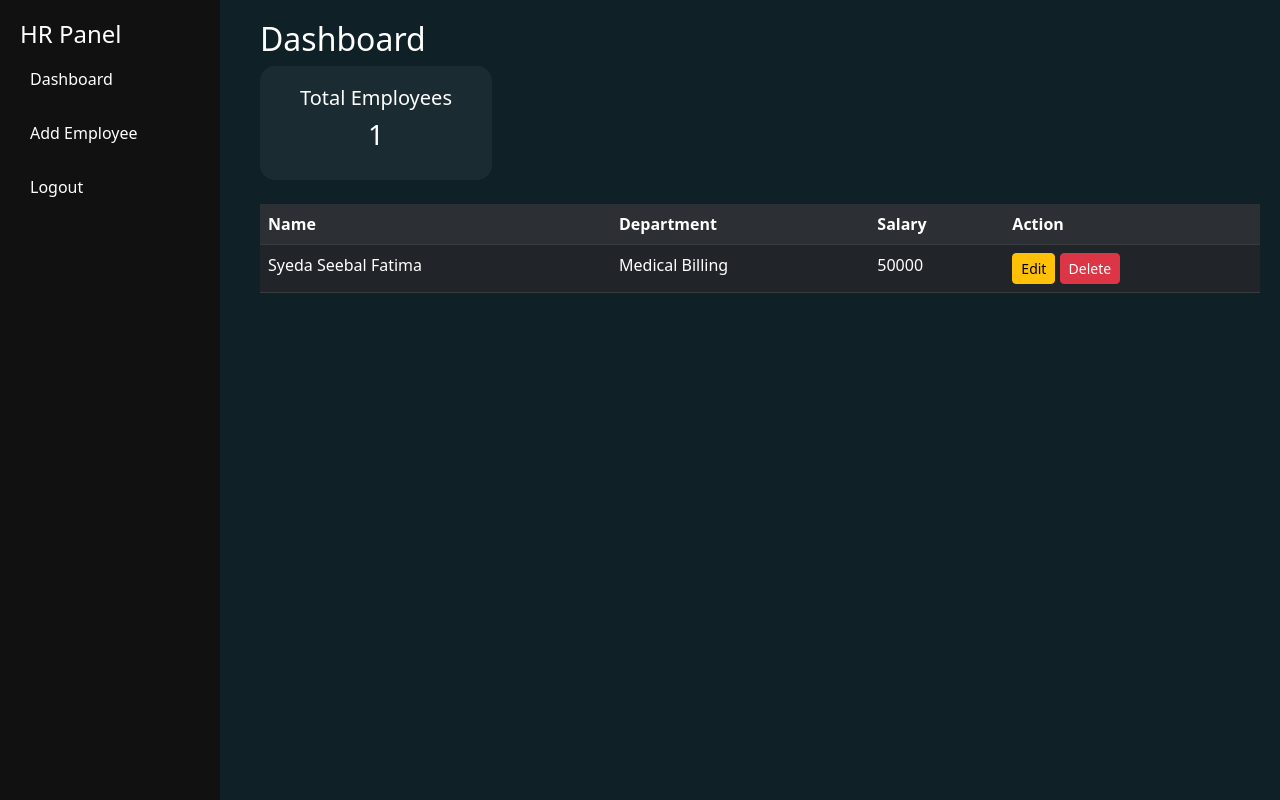
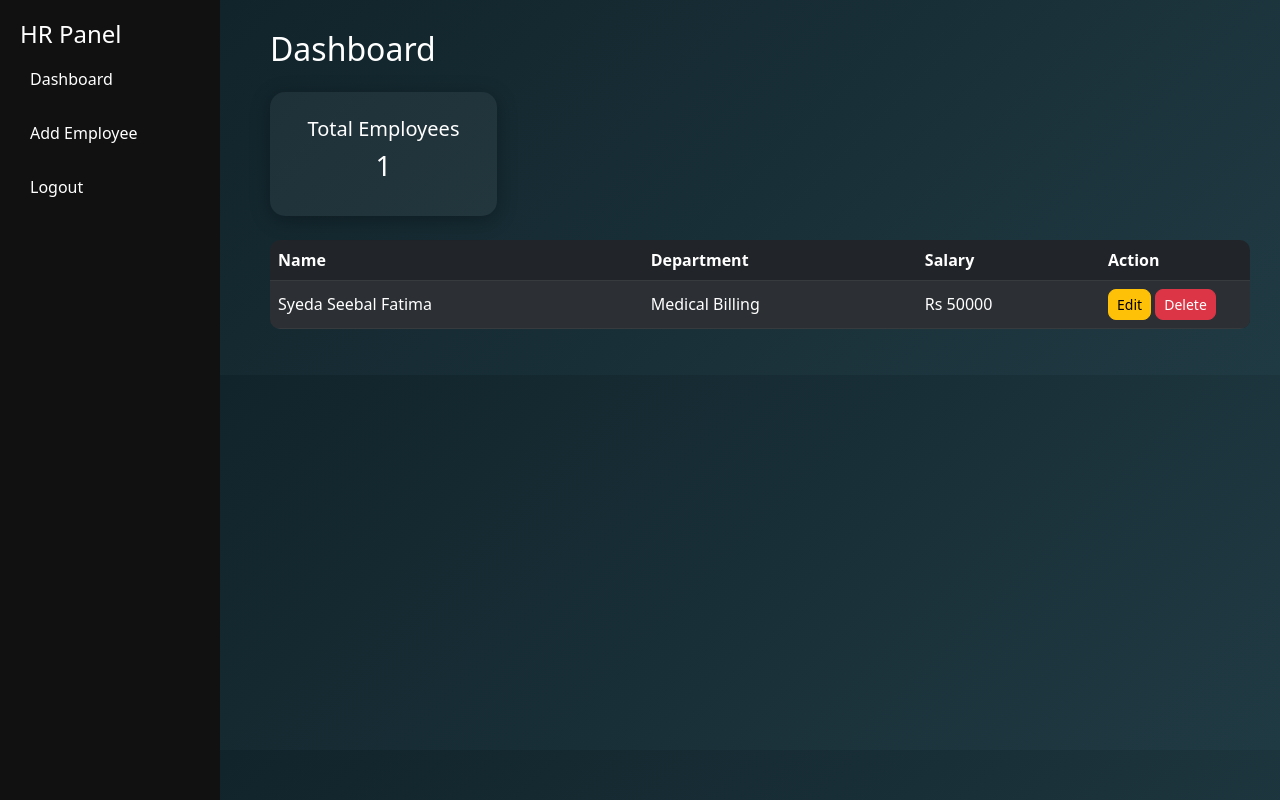
Before and after one commit to demon1232/HR_Portal-Backend, a Django app: template templates/hr_dashboard.html in a window 1280 px wide. Run offline with Django 5.2, Linux system fonts and the light colour scheme; the template is opened without the code that fills it: values that come from a table or form of the project are taken from there, others are empty; data comes from the database, SQL or seed files in the repository; both versions use the stored data as it was after the commit.

Commit message:
updated project

```diff
--- a/templates/hr_dashboard.html
+++ b/templates/hr_dashboard.html
@@ -6,7 +6,7 @@
 
     <style>
         body {
-            background: #0f2027;
+            background: linear-gradient(135deg, #0f2027, #203a43);
             color: white;
         }
 
@@ -25,6 +25,7 @@
             text-decoration: none;
             margin-bottom: 10px;
             border-radius: 8px;
+            transition: 0.3s;
         }
 
         .sidebar a:hover {
@@ -33,14 +34,24 @@
 
         .main {
             margin-left: 240px;
-            padding: 20px;
+            padding: 30px;
         }
 
         .card-box {
             background: rgba(255,255,255,0.05);
-            padding: 20px;
+            padding: 25px;
             border-radius: 15px;
             text-align: center;
+            box-shadow: 0 4px 20px rgba(0,0,0,0.3);
+        }
+
+        table {
+            border-radius: 10px;
+            overflow: hidden;
+        }
+
+        .btn {
+            border-radius: 8px;
         }
     </style>
 </head>
@@ -56,7 +67,16 @@
 
 <div class="main">
 
-    <h2>Dashboard</h2>
+    {% if messages %}
+    {% for message in messages %}
+        <div class="alert alert-success alert-dismissible fade show">
+            {{ message }}
+            <button type="button" class="btn-close" data-bs-dismiss="alert"></button>
+        </div>
+    {% endfor %}
+{% endif %}
+
+    <h2 class="mb-4">Dashboard</h2>
 
     <!-- 🔥 Cards -->
     <div class="row mb-4">
@@ -69,29 +89,44 @@
     </div>
 
     <!-- 🔥 Table -->
-    <table class="table table-dark table-striped">
-        <tr>
-            <th>Name</th>
-            <th>Department</th>
-            <th>Salary</th>
-            <th>Action</th>
-        </tr>
+    <table class="table table-dark table-striped align-middle">
+        <thead>
+            <tr>
+                <th>Name</th>
+                <th>Department</th>
+                <th>Salary</th>
+                <th style="width:150px;">Action</th>
+            </tr>
+        </thead>
 
+        <tbody>
         {% for emp in employees %}
         <tr>
             <td>{{ emp.user.username }}</td>
             <td>{{ emp.department }}</td>
-            <td>{{ emp.salary }}</td>
+            <td>Rs {{ emp.salary }}</td>
             <td>
-                <a href="{% url 'edit_employee' emp.id %}" class="btn btn-warning btn-sm">Edit</a>
-                <a href="{% url 'delete_employee' emp.id %}" class="btn btn-danger btn-sm">Delete</a>
+                <a href="{% url 'edit_employee' emp.id %}"
+                   class="btn btn-warning btn-sm">
+                   Edit
+                </a>
+
+                <!-- 🔥 DELETE WITH CONFIRM -->
+                <a href="{% url 'delete_employee' emp.id %}"
+                   onclick="return confirm('Are you sure you want to delete this employee?')"
+                   class="btn btn-danger btn-sm">
+                   Delete
+                </a>
             </td>
         </tr>
         {% endfor %}
+        </tbody>
 
     </table>
 
 </div>
 
+<script src="https://cdn.jsdelivr.net/npm/bootstrap@5.3.0/dist/js/bootstrap.bundle.min.js"></script>
+
 </body>
 </html>
```
Also changed, not shown: employees/views.py (+31 -8 lines), templates/add_employee.html (+30 -22 lines), db.sqlite3.
